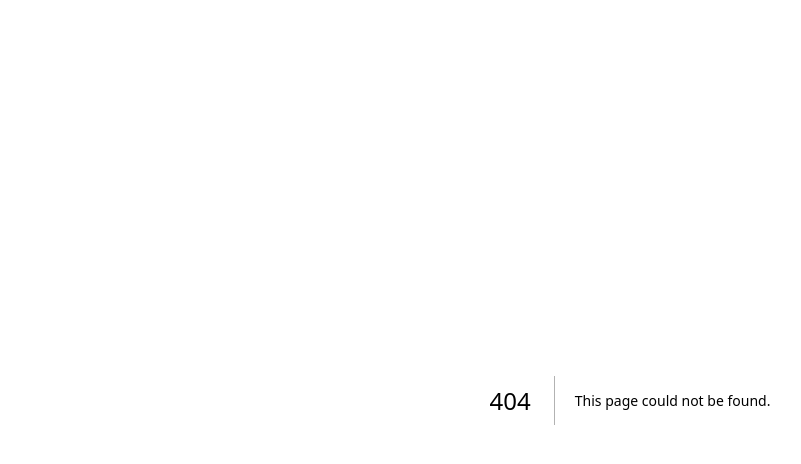
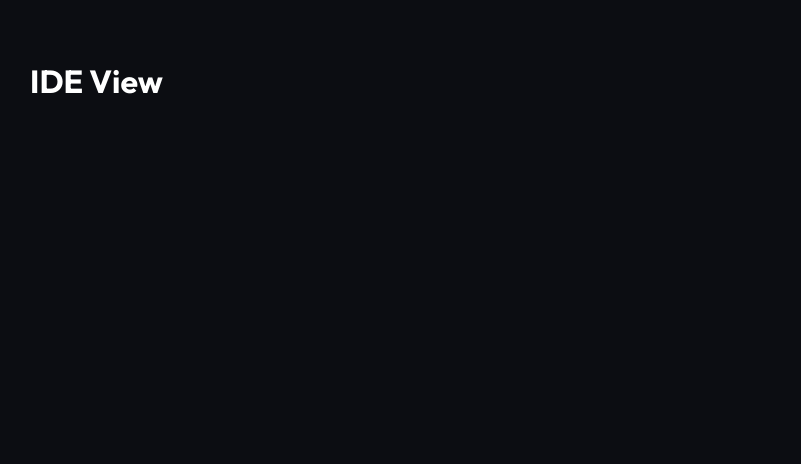
Before and after one commit to TS-mfon/siggy-coder, a Next.js app in the folder frontend/: page /project/1/ide in a window 1280 px wide. Before the commit this address had no page. Shown: the top 464 px of the page, without its empty margins (10-811 px from the left). Built offline with nearby package versions, Linux system fonts and the light colour scheme.

Commit message:
Upload frontend/app/project/[projectId]/ide/page.tsx via deployment assistant

```diff
--- /dev/null
+++ b/frontend/app/project/[projectId]/ide/page.tsx
@@ -0,0 +1,4 @@
+'use client';
+export default function IDE() {
+  return <div style={{ padding: '2rem' }}><h1>IDE View</h1></div>;
+}
```
